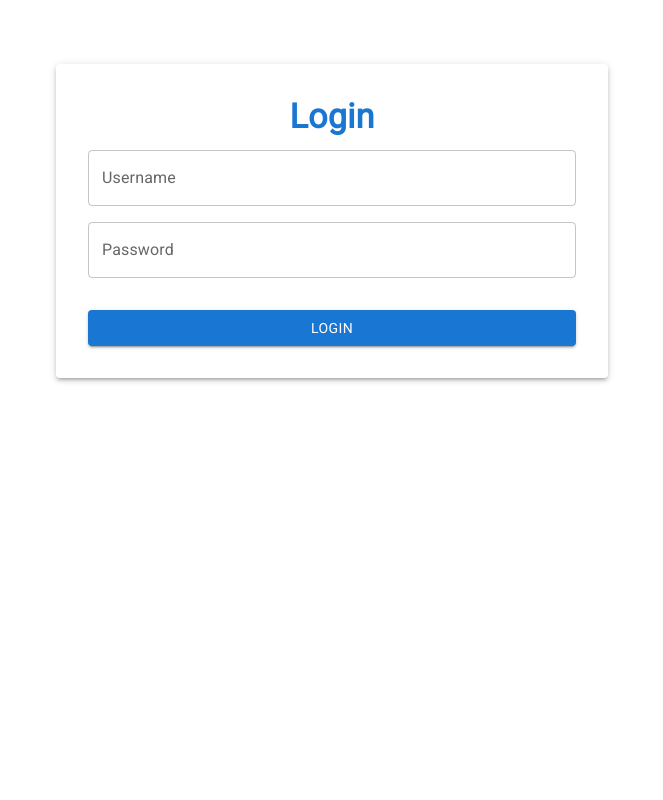
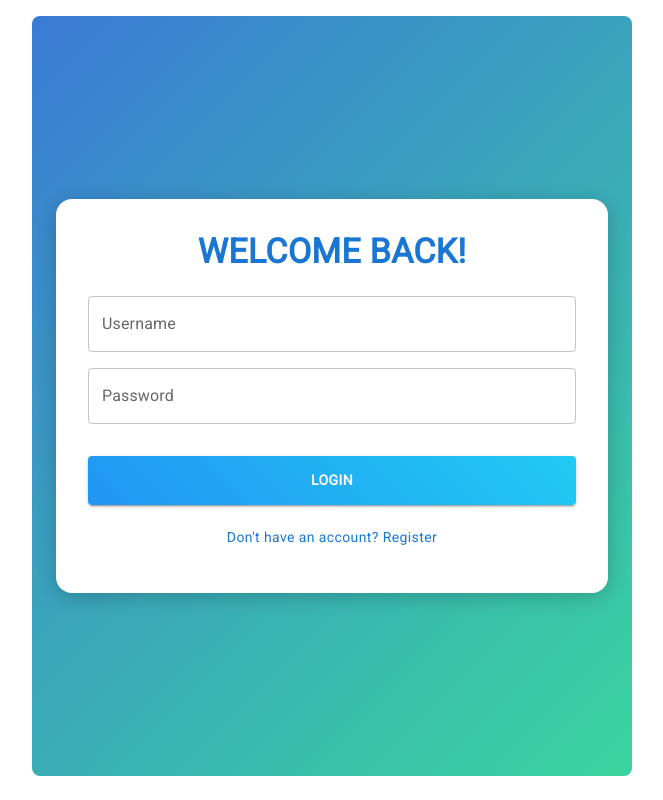
Before and after one commit to ductrong203/KMA_MM, a React (Vite) app in the folder kma_mm/kma_fe/: page /login in a window 1280 px wide. Shown: the whole page, without its empty margins (308-971 px from the left). Built offline with nearby package versions, Linux system fonts and the light colour scheme.

Commit message:
login by api

```diff
--- a/kma_mm/kma_fe/package.json
+++ b/kma_mm/kma_fe/package.json
@@ -15,6 +15,7 @@
     "@fontsource/roboto": "^5.1.1",
     "@mui/icons-material": "^6.4.0",
     "@mui/material": "^6.4.0",
+    "axios": "^1.7.9",
     "react": "^18.3.1",
     "react-dom": "^18.3.1",
     "react-router-dom": "^7.1.1"
--- /dev/null
+++ b/kma_mm/kma_fe/src/Api_controller/Service/authService.js
@@ -0,0 +1,36 @@
+import api from "../Api_setup/axiosConfig"; // Đường dẫn đến file config axios
+
+// Hàm xử lý đăng nhập
+export const login = async (username, password) => {
+    if (!username || !password) {
+        throw new Error("Please enter both username and password.");
+    }
+
+    const response = await api.post("/auth/login", { username, password });
+    const { access_token, data } = response.data;
+
+    // Lưu token và thông tin người dùng vào localStorage
+    localStorage.setItem("access_token", access_token);
+    localStorage.setItem("role", data.role === 1 ? "admin" : "sv");
+    localStorage.setItem("username", data.username);
+
+    return data.role === 1 ? "admin" : "sv"; // Trả về role để sử dụng
+};
+
+// Hàm xử lý đăng ký
+export const register = async (username, password, confirmPassword) => {
+    if (!username || !password || !confirmPassword) {
+        throw new Error("Please fill all fields.");
+    }
+    if (password !== confirmPassword) {
+        throw new Error("Passwords do not match.");
+    }
+
+    const response = await api.post("/auth/register", {
+        username,
+        password,
+        confirmPassword,
+    });
+
+    return response.data.message || "Registration successful!"; // Trả về thông báo thành công
+};
--- a/kma_mm/kma_fe/src/components/Login/Login.jsx
+++ b/kma_mm/kma_fe/src/components/Login/Login.jsx
@@ -1,9 +1,21 @@
 // import React, { useState } from "react";
+// import {
+//     Container,
+//     TextField,
+//     Button,
+//     Typography,
+//     Box,
+//     Paper,
+//     Grid,
+// } from "@mui/material";
 
 // const Login = ({ onLogin }) => {
+//     const [isLoginMode, setIsLoginMode] = useState(true); // Quản lý chế độ
 //     const [username, setUsername] = useState("");
 //     const [password, setPassword] = useState("");
+//     const [confirmPassword, setConfirmPassword] = useState("");
 
+//     // Xử lý đăng nhập
 //     const handleLogin = () => {
 //         if (username === "admin" && password === "1234") {
 //             localStorage.setItem("access_token", "abc");
@@ -18,58 +30,136 @@
 //         }
 //     };
 
+//     // Xử lý đăng ký
+//     const handleRegister = () => {
+//         if (!username || !password || !confirmPassword) {
+//             alert("Please fill all fields");
+//             return;
+//         }
+//         if (password !== confirmPassword) {
+//             alert("Passwords do not match");
+//             return;
+//         }
+//         alert("Registration successful! You can now log in.");
+//         setIsLoginMode(true); // Chuyển về chế độ đăng nhập sau khi đăng ký thành công
+//     };
+
 //     return (
-//         <div className="flex items-center justify-center min-h-screen bg-gray-100">
-//             <div className="w-full max-w-sm bg-white rounded-lg shadow-lg p-6">
-//                 <h1 className="text-2xl font-bold text-center text-gray-800 mb-6">
-//                     Login
-//                 </h1>
-//                 <div className="space-y-4">
-//                     <div>
-//                         <label
-//                             htmlFor="username"
-//                             className="block text-sm font-medium text-gray-700"
-//                         >
-//                             Username
-//                         </label>
-//                         <input
-//                             type="text"
-//                             id="username"
-//                             placeholder="Enter your username"
-//                             value={username}
-//                             onChange={(e) => setUsername(e.target.value)}
-//                             className="w-full px-4 py-2 mt-1 border border-gray-300 rounded-lg shadow-sm focus:outline-none focus:ring-2 focus:ring-blue-500 focus:border-blue-500"
+//         <Container
+//             maxWidth="sm"
+//             sx={{
+//                 mt: 2,
+//                 display: "flex",
+//                 alignItems: "center",
+//                 justifyContent: "center",
+//                 minHeight: "95vh",
+//                 background:
+//                     "linear-gradient(135deg, rgba(58,123,213,1) 0%, rgba(58,213,158,1) 100%)",
+//                 borderRadius: 2,
+//                 padding: 4,
+//             }}
+//         >
+//             <Paper
+//                 elevation={6}
+//                 sx={{
+//                     p: 4,
+//                     borderRadius: 4,
+//                     boxShadow: "0px 4px 20px rgba(0, 0, 0, 0.2)",
+//                     width: "100%",
+//                 }}
+//             >
+//                 <Typography
+//                     variant="h4"
+//                     align="center"
+//                     gutterBottom
+//                     sx={{
+//                         fontWeight: "bold",
+//                         color: "primary.main",
+//                         mb: 3,
+//                         textTransform: "uppercase",
+//                     }}
+//                 >
+//                     {isLoginMode ? "Welcome Back!" : "Create Account"}
+//                 </Typography>
+//                 <Box
+//                     component="form"
+//                     sx={{
+//                         display: "flex",
+//                         flexDirection: "column",
+//                         "& .MuiTextField-root": { mb: 2 },
+//                     }}
+//                     noValidate
+//                 >
+//                     <TextField
+//                         label="Username"
+//                         variant="outlined"
+//                         fullWidth
+//                         value={username}
+//                         onChange={(e) => setUsername(e.target.value)}
+//                     />
+//                     <TextField
+//                         label="Password"
+//                         type="password"
+//                         variant="outlined"
+//                         fullWidth
+//                         value={password}
+//                         onChange={(e) => setPassword(e.target.value)}
+//                     />
+//                     {!isLoginMode && (
+//                         <TextField
+//                             label="Confirm Password"
+//                             type="password"
+//                             variant="outlined"
+//                             fullWidth
+//                             value={confirmPassword}
+//                             onChange={(e) => setConfirmPassword(e.target.value)}
 //                         />
-//                     </div>
-//                     <div>
-//                         <label
-//                             htmlFor="password"
-//                             className="block text-sm font-medium text-gray-700"
-//                         >
-//                             Password
-//                         </label>
-//                         <input
-//                             type="password"
-//                             id="password"
-//                             placeholder="Enter your password"
-//                             value={password}
-//                             onChange={(e) => setPassword(e.target.value)}
-//                             className="w-full px-4 py-2 mt-1 border border-gray-300 rounded-lg shadow-sm focus:outline-none focus:ring-2 focus:ring-blue-500 focus:border-blue-500"
-//                         />
-//                     </div>
-//                 </div>
-//                 <button
-//                     onClick={handleLogin}
-//                     className="w-full mt-6 bg-blue-500 text-white py-2 px-4 rounded-lg shadow-lg hover:bg-blue-600 transition duration-300"
-//                 >
-//                     Login
-//                 </button>
-//             </div>
-//         </div>
+//                     )}
+//                     <Button
+//                         variant="contained"
+//                         fullWidth
+//                         onClick={isLoginMode ? handleLogin : handleRegister}
+//                         sx={{
+//                             mt: 2,
+//                             py: 1.5,
+//                             background: "linear-gradient(45deg, #2196F3, #21CBF3)",
+//                             fontWeight: "bold",
+//                             "&:hover": {
+//                                 background: "linear-gradient(45deg, #1976D2, #2196F3)",
+//                             },
+//                         }}
+//                     >
+//                         {isLoginMode ? "Login" : "Register"}
+//                     </Button>
+//                     <Button
+//                         fullWidth
+//                         onClick={() => setIsLoginMode(!isLoginMode)}
+//                         sx={{
+//                             mt: 1,
+//                             py: 1.5,
+//                             color: "primary.main",
+//                             textTransform: "none",
+//                         }}
+//                     >
+//                         {isLoginMode
+//                             ? "Don't have an account? Register"
+//                             : "Already have an account? Login"}
+//                     </Button>
+//                 </Box>
+//             </Paper>
+//         </Container>
 //     );
 // };
 
 // export default Login;
+
+
+
+
+
+
+
+
 
 
 import React, { useState } from "react";
@@ -79,45 +169,106 @@ import {
     Button,
     Typography,
     Box,
-    Grid,
     Paper,
 } from "@mui/material";
-
+import axios from "axios"; // Import Axios để gọi API
+import { login, register } from "../../Api_controller/Service/authService";
 const Login = ({ onLogin }) => {
+    const [isLoginMode, setIsLoginMode] = useState(true); // Quản lý chế độ
     const [username, setUsername] = useState("");
     const [password, setPassword] = useState("");
+    const [confirmPassword, setConfirmPassword] = useState("");
+    const [errorMessage, setErrorMessage] = useState(""); // Lưu thông báo lỗi
 
-    const handleLogin = () => {
-        if (username === "admin" && password === "1234") {
-            localStorage.setItem("access_token", "abc");
-            localStorage.setItem("role", "admin");
-            onLogin("admin");
-        } else if (username === "sv123" && password === "123") {
-            localStorage.setItem("access_token", "abc");
-            localStorage.setItem("role", "sv");
-            onLogin("sv");
-        } else {
-            alert("Invalid username or password");
+    const handleLogin = async () => {
+        if (!username || !password) {
+            setErrorMessage("Please enter both username and password.");
+            return;
+        }
+
+        try {
+            const role = await login(username, password); // Gọi hàm login từ authService
+            // Cập nhật trạng thái đăng nhập sau khi đăng nhập thành công
+            onLogin(role);
+        } catch (error) {
+            setErrorMessage(error.message || "Failed to login. Please try again.");
+        }
+    };
+
+
+    const handleRegister = async () => {
+        if (!username || !password || !confirmPassword) {
+            setErrorMessage("Please fill all fields.");
+            return;
+        }
+        if (password !== confirmPassword) {
+            setErrorMessage("Passwords do not match.");
+            return;
+        }
+
+        try {
+            const message = await register(username, password, confirmPassword); // Gọi hàm register từ authService
+            alert(message); // Hiển thị thông báo đăng ký thành công
+            setIsLoginMode(true); // Chuyển sang chế độ đăng nhập
+        } catch (error) {
+            setErrorMessage(error.message || "Failed to register. Please try again.");
         }
     };
 
     return (
-        <Container maxWidth="sm" sx={{ mt: 8 }}>
-            <Paper elevation={3} sx={{ p: 4 }}>
+        <Container
+            maxWidth="sm"
+            sx={{
+                mt: 2,
+                display: "flex",
+                alignItems: "center",
+                justifyContent: "center",
+                minHeight: "95vh",
+                background:
+                    "linear-gradient(135deg, rgba(58,123,213,1) 0%, rgba(58,213,158,1) 100%)",
+                borderRadius: 2,
+                padding: 4,
+            }}
+        >
+            <Paper
+                elevation={6}
+                sx={{
+                    p: 4,
+                    borderRadius: 4,
+                    boxShadow: "0px 4px 20px rgba(0, 0, 0, 0.2)",
+                    width: "100%",
+                }}
+            >
                 <Typography
                     variant="h4"
                     align="center"
                     gutterBottom
-                    sx={{ fontWeight: "bold", color: "primary.main" }}
+                    sx={{
+                        fontWeight: "bold",
+                        color: "primary.main",
+                        mb: 3,
+                        textTransform: "uppercase",
+                    }}
                 >
-                    Login
+                    {isLoginMode ? "Welcome Back!" : "Create Account"}
                 </Typography>
+
+                {errorMessage && (
+                    <Typography
+                        variant="body2"
+                        color="error"
+                        sx={{ mb: 2, textAlign: "center" }}
+                    >
+                        {errorMessage}
+                    </Typography>
+                )}
+
                 <Box
                     component="form"
                     sx={{
-                        "& .MuiTextField-root": { mb: 2 },
                         display: "flex",
                         flexDirection: "column",
+                        "& .MuiTextField-root": { mb: 2 },
                     }}
                     noValidate
                 >
@@ -136,14 +287,45 @@ const Login = ({ onLogin }) => {
                         value={password}
                         onChange={(e) => setPassword(e.target.value)}
                     />
+                    {!isLoginMode && (
+                        <TextField
+                            label="Confirm Password"
+                            type="password"
+                            variant="outlined"
+                            fullWidth
+                            value={confirmPassword}
+                            onChange={(e) => setConfirmPassword(e.target.value)}
+                        />
+                    )}
                     <Button
                         variant="contained"
-                        color="primary"
                         fullWidth
-                        onClick={handleLogin}
-                        sx={{ mt: 2 }}
+                        onClick={isLoginMode ? handleLogin : handleRegister}
+                        sx={{
+                            mt: 2,
+                            py: 1.5,
+                            background: "linear-gradient(45deg, #2196F3, #21CBF3)",
+                            fontWeight: "bold",
+                            "&:hover": {
+                                background: "linear-gradient(45deg, #1976D2, #2196F3)",
+                            },
+                        }}
                     >
-                        Login
+                        {isLoginMode ? "Login" : "Register"}
+                    </Button>
+                    <Button
+                        fullWidth
+                        onClick={() => setIsLoginMode(!isLoginMode)}
+                        sx={{
+                            mt: 1,
+                            py: 1.5,
+                            color: "primary.main",
+                            textTransform: "none",
+                        }}
+                    >
+                        {isLoginMode
+                            ? "Don't have an account? Register"
+                            : "Already have an account? Login"}
                     </Button>
                 </Box>
             </Paper>
--- a/kma_mm/kma_fe/src/config/config.js
+++ b/kma_mm/kma_fe/src/config/config.js
@@ -1,5 +1,5 @@
 const config = {
-    baseUrl: "https://example.com/api", // URL cơ bản của server
+    baseUrl: "http://localhost:8000", // URL cơ bản của server
     timeout: 10000,                    // Thời gian chờ tối đa
     environment: process.env.NODE_ENV, // Môi trường (development, production)
     apiVersion: "v1",                  // Phiên bản API (nếu cần)
```
Also changed, not shown: 1 other file (tests, documents, lock files or other folders).
